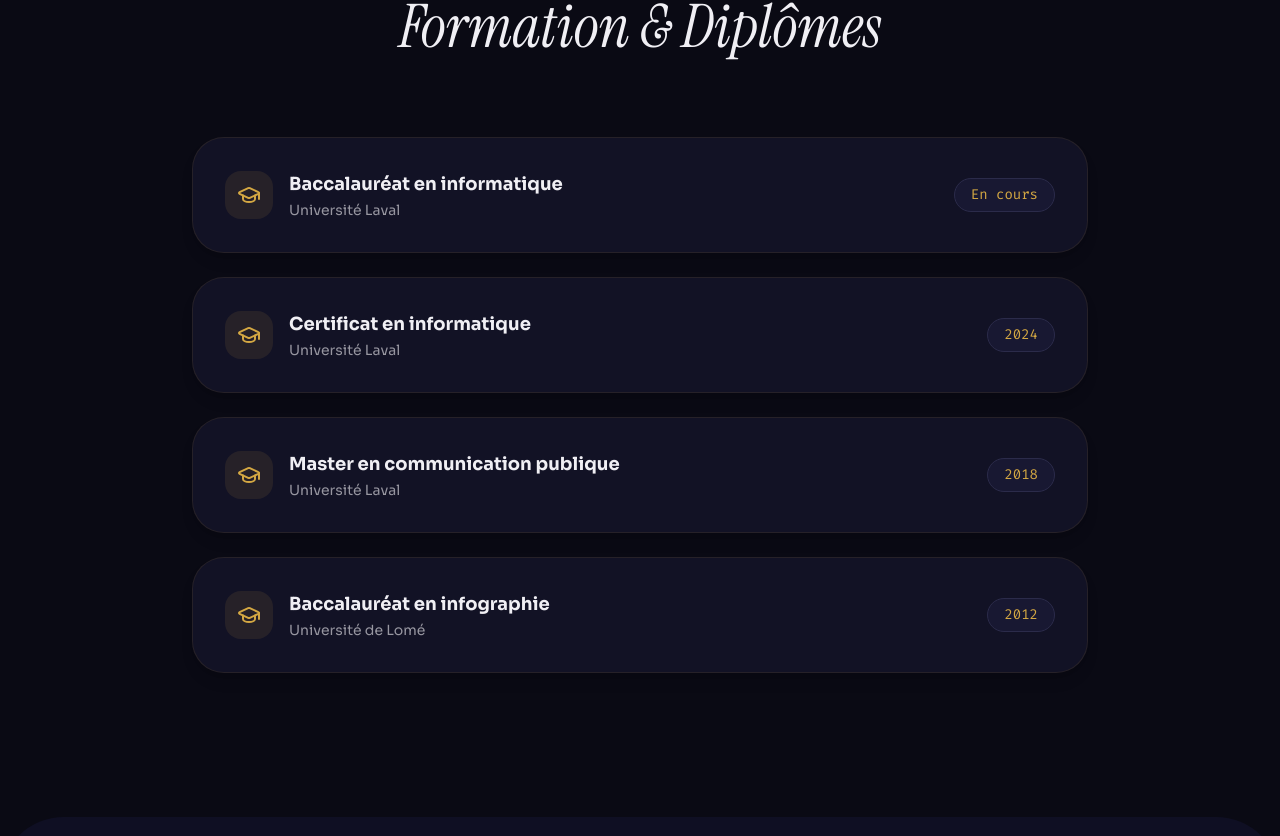
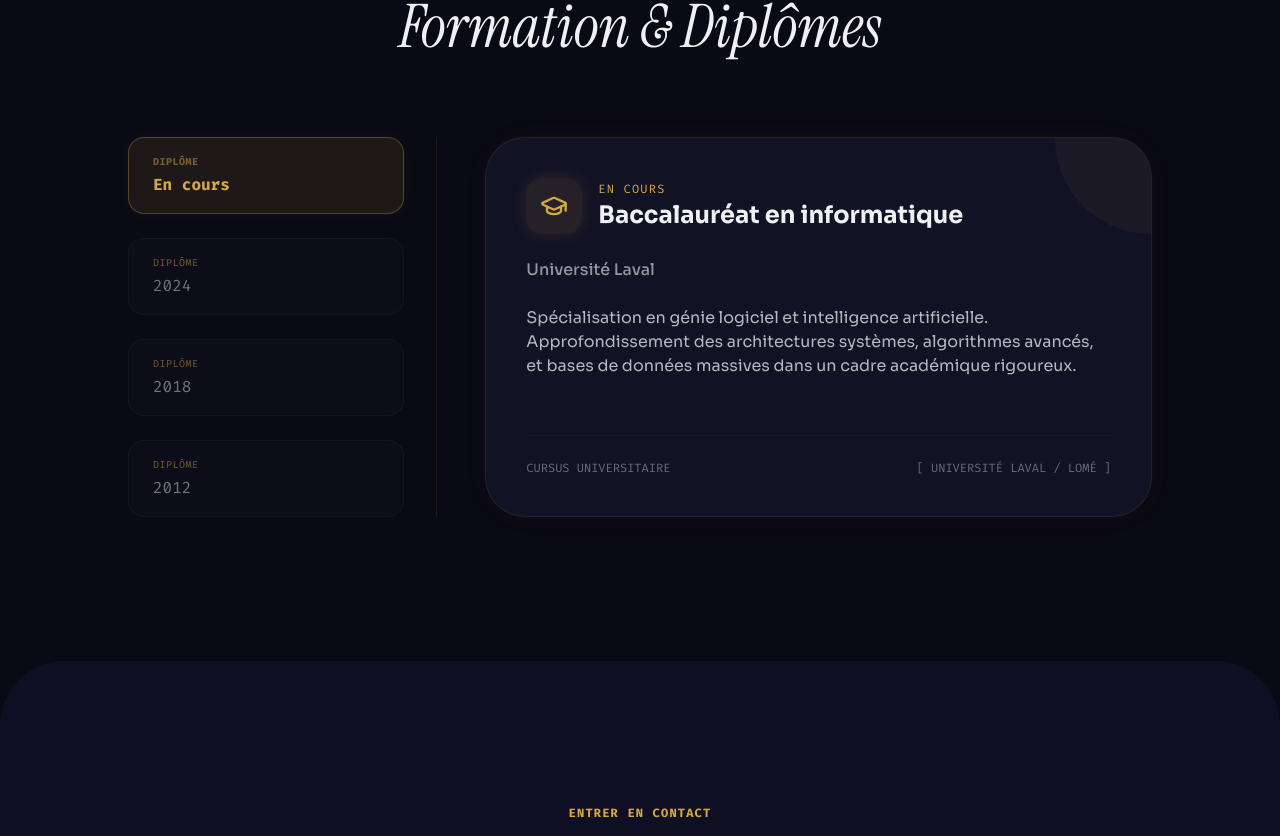
Before and after one commit to kekelhy/CV_Antigravity, a React (Vite) app: page / in a window 1280 px wide. Shown: the part 3668-4504 px from the top of the page. Built offline with nearby package versions, Linux system fonts and the light colour scheme.

Commit message:
feat: implement interactive timeline for credentials in Formation section

```diff
--- a/src/App.jsx
+++ b/src/App.jsx
@@ -224,11 +224,57 @@ const ExperienceCard = ({ period, role, company, desc, align, index }) => {
   );
 };
 
+const formationsData = [
+  {
+    year: "En cours",
+    degree: "Baccalauréat en informatique",
+    school: "Université Laval",
+    desc: "Spécialisation en génie logiciel et intelligence artificielle. Approfondissement des architectures systèmes, algorithmes avancés, et bases de données massives dans un cadre académique rigoureux."
+  },
+  {
+    year: "2024",
+    degree: "Certificat en informatique",
+    school: "Université Laval",
+    desc: "Acquisition des compétences fondamentales en programmation (Python, C++), structures de données et modélisation de logiciels. Validation de projets pratiques axés sur le développement web et logiciel."
+  },
+  {
+    year: "2018",
+    degree: "Master en communication publique",
+    school: "Université Laval",
+    desc: "Analyse des stratégies de communication, gestion de l'image de marque et relations publiques. Compétence acquise dans la vulgarisation d'enjeux complexes et la rédaction professionnelle."
+  },
+  {
+    year: "2012",
+    degree: "Baccalauréat en infographie",
+    school: "Université de Lomé",
+    desc: "Conception graphique, théorie des couleurs, typographie et réalisation de supports visuels numériques. Initiation à la modélisation 2D/3D et à l'identité de marque."
+  }
+];
+
 export default function App() {
   const [scrolled, setScrolled] = useState(false);
   const [formData, setFormData] = useState({ name: '', email: '', subject: '', message: '' });
   const [isSubmitting, setIsSubmitting] = useState(false);
   const [submitSuccess, setSubmitSuccess] = useState(false);
+  const [activeFormationIndex, setActiveFormationIndex] = useState(0);
+
+  const handleFormationChange = (index) => {
+    if (activeFormationIndex === index) return;
+
+    gsap.to("#formation-detail-card", {
+      opacity: 0,
+      x: -20,
+      duration: 0.3,
+      ease: "power2.in",
+      onComplete: () => {
+        setActiveFormationIndex(index);
+        gsap.fromTo("#formation-detail-card",
+          { opacity: 0, x: 20 },
+          { opacity: 1, x: 0, duration: 0.4, ease: "power2.out" }
+        );
+      }
+    });
+  };
 
   const handleChange = (e) => {
     const { name, value } = e.target;
@@ -572,77 +618,73 @@ export default function App() {
         ref={formationRef}
         className="formation-section py-24 md:py-36 px-6 relative z-10"
       >
-        <div className="max-w-4xl mx-auto">
+        <div className="max-w-5xl mx-auto">
           {/* Header */}
           <div className="text-center mb-20">
             <span className="text-accent text-xs font-mono font-bold tracking-widest uppercase block mb-3">Cursus Académique</span>
             <h2 className="text-4xl md:text-6xl font-serif italic text-[#F0EFF4]">Formation & Diplômes</h2>
           </div>
 
-          {/* Stacked Cards */}
-          <div className="flex flex-col gap-6">
-            <div className="formation-card bg-[#121225] border border-accent/10 hover:border-accent/30 rounded-[2rem] p-8 flex flex-col md:flex-row justify-between items-start md:items-center shadow-lg transition-all duration-300">
-              <div className="flex items-center gap-4">
-                <div className="w-12 h-12 rounded-2xl bg-accent/10 flex items-center justify-center text-accent">
-                  <GraduationCap size={24} />
+          {/* Interactive Timeline Layout */}
+          <div className="grid grid-cols-1 md:grid-cols-12 gap-8 md:gap-12 items-stretch mt-12">
+            {/* Left Column: Timeline vertical buttons */}
+            <div className="md:col-span-4 flex flex-row md:flex-col overflow-x-auto md:overflow-x-visible justify-start md:justify-center items-center md:items-stretch gap-4 md:gap-6 border-b md:border-b-0 md:border-r border-accent/10 pb-6 md:pb-0 md:pr-8 relative scrollbar-none">
+
+              {formationsData.map((form, idx) => (
+                <button
+                  key={idx}
+                  onClick={() => handleFormationChange(idx)}
+                  className={`flex-shrink-0 md:flex-shrink w-[150px] md:w-full text-center md:text-left py-4 px-6 rounded-2xl transition-all duration-300 border flex flex-col justify-center items-center md:items-start select-none ${
+                    activeFormationIndex === idx
+                      ? 'bg-accent/10 border-accent/30 text-accent font-bold shadow-[0_0_15px_rgba(212,168,67,0.05)]'
+                      : 'bg-[#121225]/40 border-accent/5 text-[#F0EFF4]/45 hover:text-[#F0EFF4]/80'
+                  }`}
+                >
+                  <span className="text-[10px] text-accent/50 block font-mono tracking-wider mb-1">DIPLÔME</span>
+                  <span className="font-mono text-sm md:text-base">{form.year}</span>
+                </button>
+              ))}
+            </div>
+
+            {/* Right Column: Animated Card details */}
+            <div className="md:col-span-8 flex items-center min-h-[320px]">
+              <div
+                id="formation-detail-card"
+                className="w-full bg-[#121225] border border-accent/10 hover:border-accent/25 rounded-[2.5rem] p-8 md:p-10 shadow-2xl relative overflow-hidden flex flex-col justify-between glow-card h-full"
+              >
+                {/* Accent glow corner */}
+                <div className="absolute top-0 right-0 w-24 h-24 bg-accent/5 rounded-bl-full pointer-events-none" />
+
+                <div>
+                  <div className="flex items-center gap-4 mb-6">
+                    <div className="w-14 h-14 rounded-2xl bg-accent/10 flex items-center justify-center text-accent shadow-[0_0_15px_rgba(212,168,67,0.15)]">
+                      <GraduationCap size={28} />
                     </div>
                     <div>
-                  <h3 className="text-lg font-bold text-[#F0EFF4] font-sans">Baccalauréat en informatique</h3>
-                  <span className="text-sm text-[#F0EFF4]/60 block mt-0.5">Université Laval</span>
+                      <span className="text-xs text-accent font-mono uppercase tracking-widest block">{formationsData[activeFormationIndex].year}</span>
+                      <h3 className="text-xl md:text-2xl font-bold text-[#F0EFF4] font-sans mt-0.5">{formationsData[activeFormationIndex].degree}</h3>
                     </div>
                   </div>
-              <span className="mt-4 md:mt-0 font-mono text-sm px-4 py-1.5 rounded-full bg-[#181832] border border-[#2B2B4A] text-accent">
-                En cours
+
+                  <span className="inline-block text-sm md:text-base text-[#F0EFF4]/60 font-medium font-sans">
+                    {formationsData[activeFormationIndex].school}
                   </span>
+
+                  <p className="text-sm md:text-base text-[#F0EFF4]/75 leading-relaxed mt-6 font-sans">
+                    {formationsData[activeFormationIndex].desc}
+                  </p>
                 </div>
 
-            <div className="formation-card bg-[#121225] border border-accent/10 hover:border-accent/30 rounded-[2rem] p-8 flex flex-col md:flex-row justify-between items-start md:items-center shadow-lg transition-all duration-300">
-              <div className="flex items-center gap-4">
-                <div className="w-12 h-12 rounded-2xl bg-accent/10 flex items-center justify-center text-accent">
-                  <GraduationCap size={24} />
-                </div>
-                <div>
-                  <h3 className="text-lg font-bold text-[#F0EFF4] font-sans">Certificat en informatique</h3>
-                  <span className="text-sm text-[#F0EFF4]/60 block mt-0.5">Université Laval</span>
+                <div className="mt-8 pt-6 border-t border-accent/5 flex items-center justify-between text-xs text-[#F0EFF4]/40 font-mono">
+                  <span>CURSUS UNIVERSITAIRE</span>
+                  <span>[ UNIVERSITÉ LAVAL / LOMÉ ]</span>
                 </div>
               </div>
-              <span className="mt-4 md:mt-0 font-mono text-sm px-4 py-1.5 rounded-full bg-[#181832] border border-[#2B2B4A] text-accent">
-                2024
-              </span>
-            </div>
-
-            <div className="formation-card bg-[#121225] border border-accent/10 hover:border-accent/30 rounded-[2rem] p-8 flex flex-col md:flex-row justify-between items-start md:items-center shadow-lg transition-all duration-300">
-              <div className="flex items-center gap-4">
-                <div className="w-12 h-12 rounded-2xl bg-accent/10 flex items-center justify-center text-accent">
-                  <GraduationCap size={24} />
-                </div>
-                <div>
-                  <h3 className="text-lg font-bold text-[#F0EFF4] font-sans">Master en communication publique</h3>
-                  <span className="text-sm text-[#F0EFF4]/60 block mt-0.5">Université Laval</span>
-                </div>
-              </div>
-              <span className="mt-4 md:mt-0 font-mono text-sm px-4 py-1.5 rounded-full bg-[#181832] border border-[#2B2B4A] text-accent">
-                2018
-              </span>
-            </div>
-
-            <div className="formation-card bg-[#121225] border border-accent/10 hover:border-accent/30 rounded-[2rem] p-8 flex flex-col md:flex-row justify-between items-start md:items-center shadow-lg transition-all duration-300">
-              <div className="flex items-center gap-4">
-                <div className="w-12 h-12 rounded-2xl bg-accent/10 flex items-center justify-center text-accent">
-                  <GraduationCap size={24} />
-                </div>
-                <div>
-                  <h3 className="text-lg font-bold text-[#F0EFF4] font-sans">Baccalauréat en infographie</h3>
-                  <span className="text-sm text-[#F0EFF4]/60 block mt-0.5">Université de Lomé</span>
-                </div>
-              </div>
-              <span className="mt-4 md:mt-0 font-mono text-sm px-4 py-1.5 rounded-full bg-[#181832] border border-[#2B2B4A] text-accent">
-                2012
-              </span>
             </div>
           </div>
         </div>
       </section>
+
 
       {/* G. CONTACT — Le Pont */}
       <section
```
Lines whose indentation alone changed are shown as unchanged.
